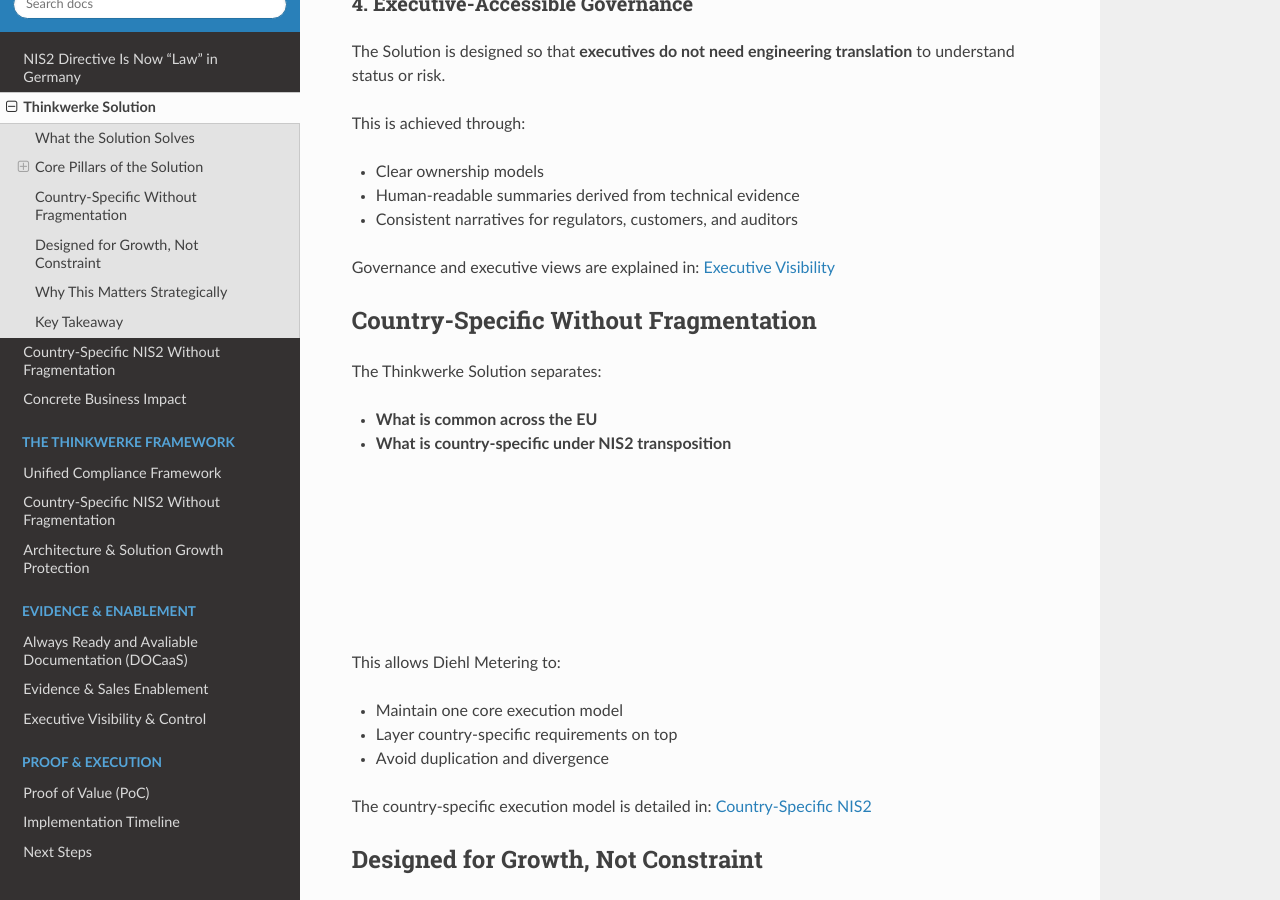
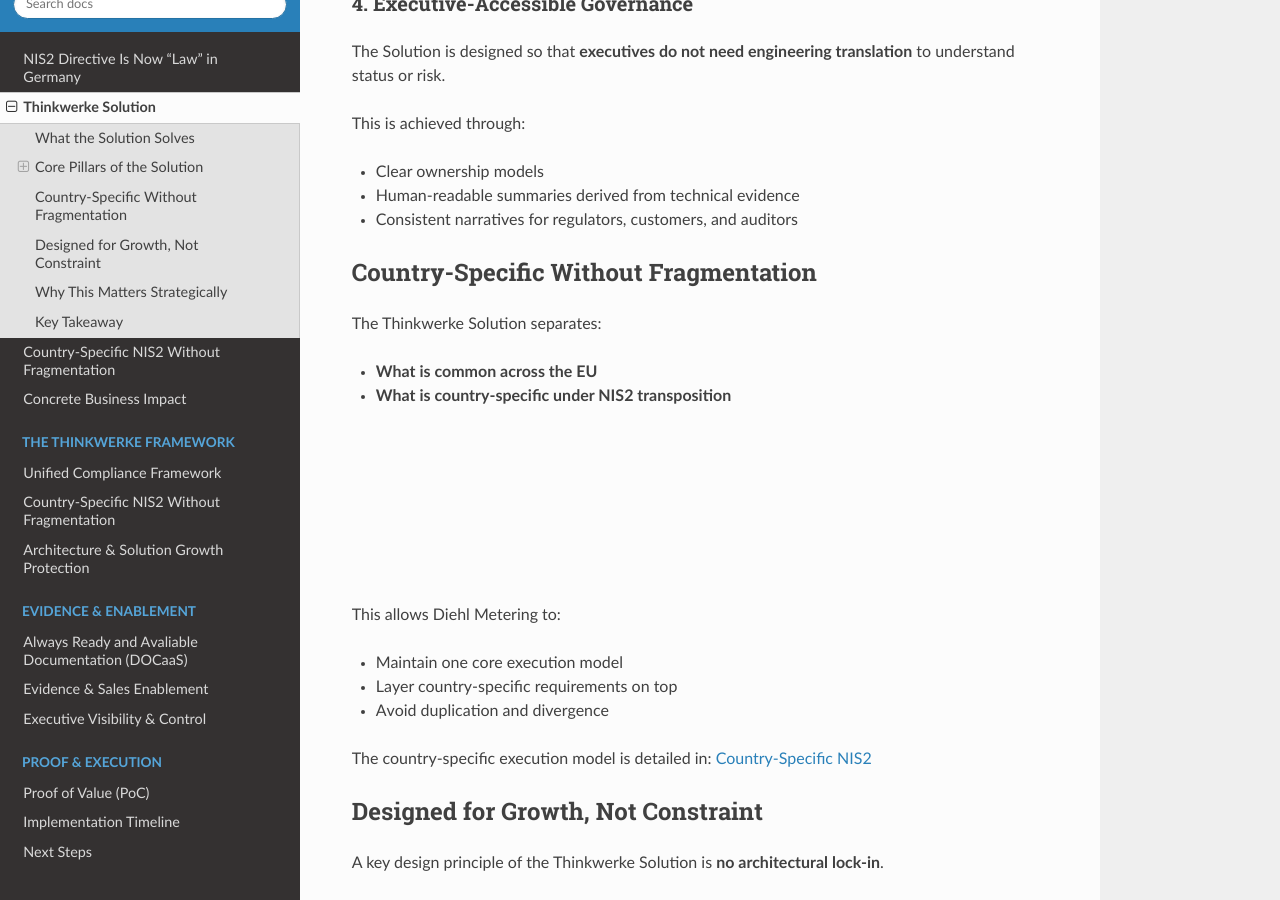
Before and after one commit to Mynkskhr/diehlmetering, a Sphinx documentation site: the page built from docs/source/thinkwerke-framework.rst, in a window 1280 px wide and 900 px high, scrolled down 2809 px. Built offline with Sphinx 7.4.7 and the Read the Docs theme 3.1.0, drawn with Linux system fonts in a browser that asks for light colours; pages that are not in the unit, such as notebooks, are missing from menus.

Commit message:
Update thinkwerke-framework.rst

```diff
--- a/docs/source/thinkwerke-framework.rst
+++ b/docs/source/thinkwerke-framework.rst
@@ -115,9 +115,6 @@
 - Human-readable summaries derived from technical evidence
 - Consistent narratives for regulators, customers, and auditors
 
-Governance and executive views are explained in:
-`Executive Visibility <https://docs.thinkwerke.com/en/latest/executive-visibility>`_
-
 Country-Specific Without Fragmentation
 --------------------------------------
 
```
